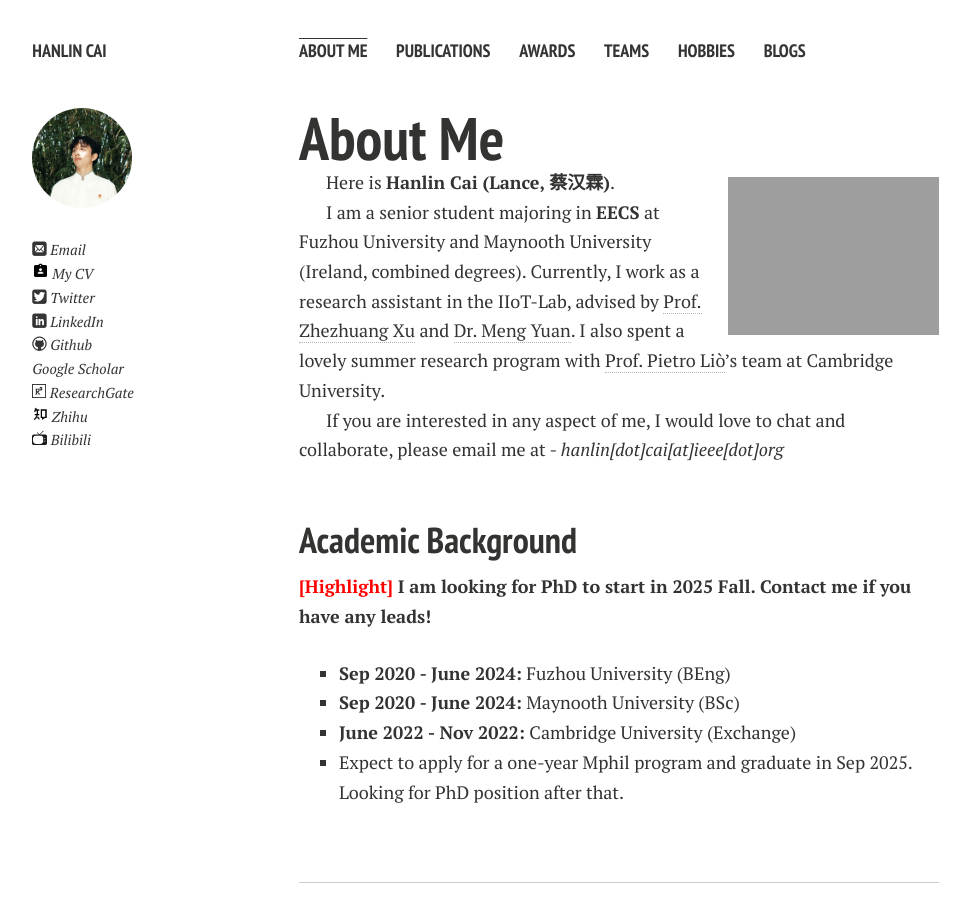
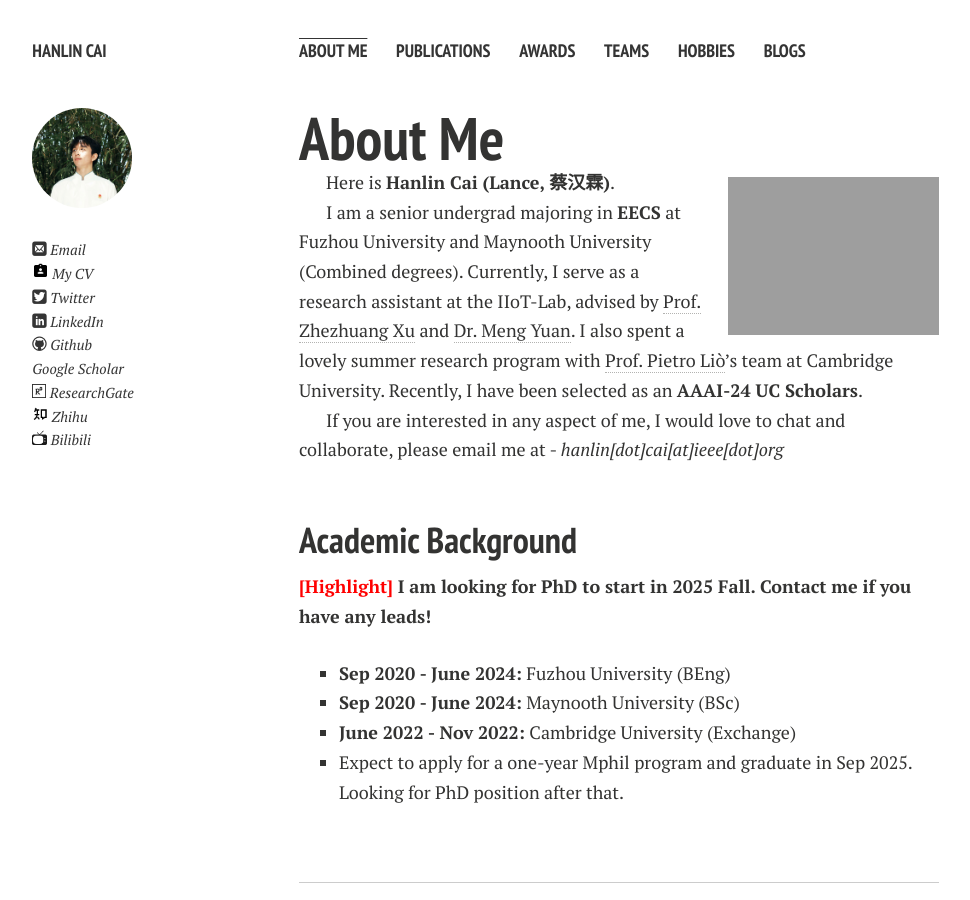
Before and after one commit to GuangLun2000/GuangLun2000.github.io, a Jekyll site: the page built from index.md, in a window 1280 px wide and 900 px high. Shown: the whole window, without its empty margins (21-991 px from the left). Built offline with Jekyll 4.4.1, drawn with Linux system fonts in a browser that asks for light colours; nearby versions of some CDN libraries; comment, search, counter and statistics services are not loaded; a style sheet for code colours, icons or effects is not loaded; our own code applies the rules of GitHub Pages for plain Markdown files.

Commit message:
Update index.md

```diff
--- a/index.md
+++ b/index.md
@@ -8,7 +8,7 @@ layout: page
 
 Here is **Hanlin Cai (Lance, 蔡汉霖)**.
 
-I am a senior student majoring in **EECS** at Fuzhou University and Maynooth University (Ireland, combined degrees). Currently, I work as a research assistant in the IIoT-Lab, advised by [Prof. Zhezhuang Xu](https://www.researchgate.net/profile/Zhezhuang-Xu) and [Dr. Meng Yuan](https://www.researchgate.net/profile/Meng-Yuan-4). I also spent a lovely summer research program with [Prof. Pietro Liò](https://www.cl.cam.ac.uk/~pl219/)'s team at Cambridge University.
+I am a senior undergrad majoring in **EECS** at Fuzhou University and Maynooth University (Combined degrees). Currently, I serve as a research assistant at the IIoT-Lab, advised by [Prof. Zhezhuang Xu](https://www.researchgate.net/profile/Zhezhuang-Xu) and [Dr. Meng Yuan](https://www.researchgate.net/profile/Meng-Yuan-4). I also spent a lovely summer research program with [Prof. Pietro Liò](https://www.cl.cam.ac.uk/~pl219/)'s team at Cambridge University. Recently, I have been selected as an **AAAI-24 UC Scholars**.
 
 If you are interested in any aspect of me, I would love to chat and collaborate, please email me at - *hanlin[dot]cai[at]ieee[dot]org*
 
```
